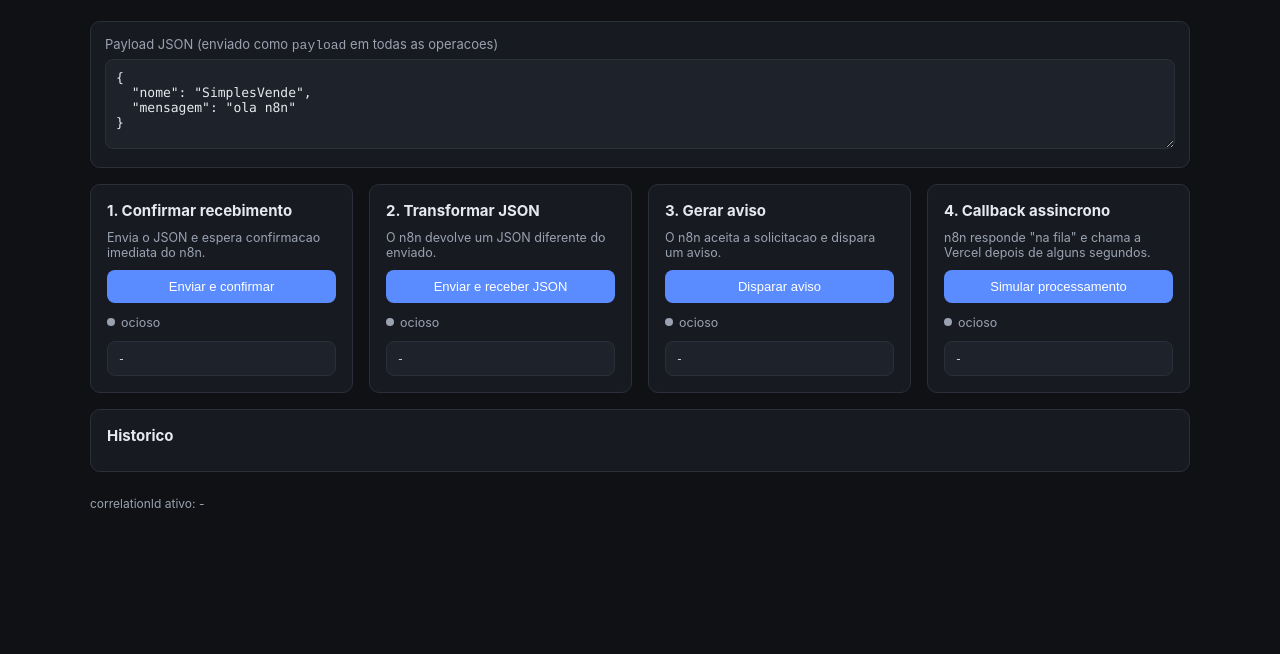
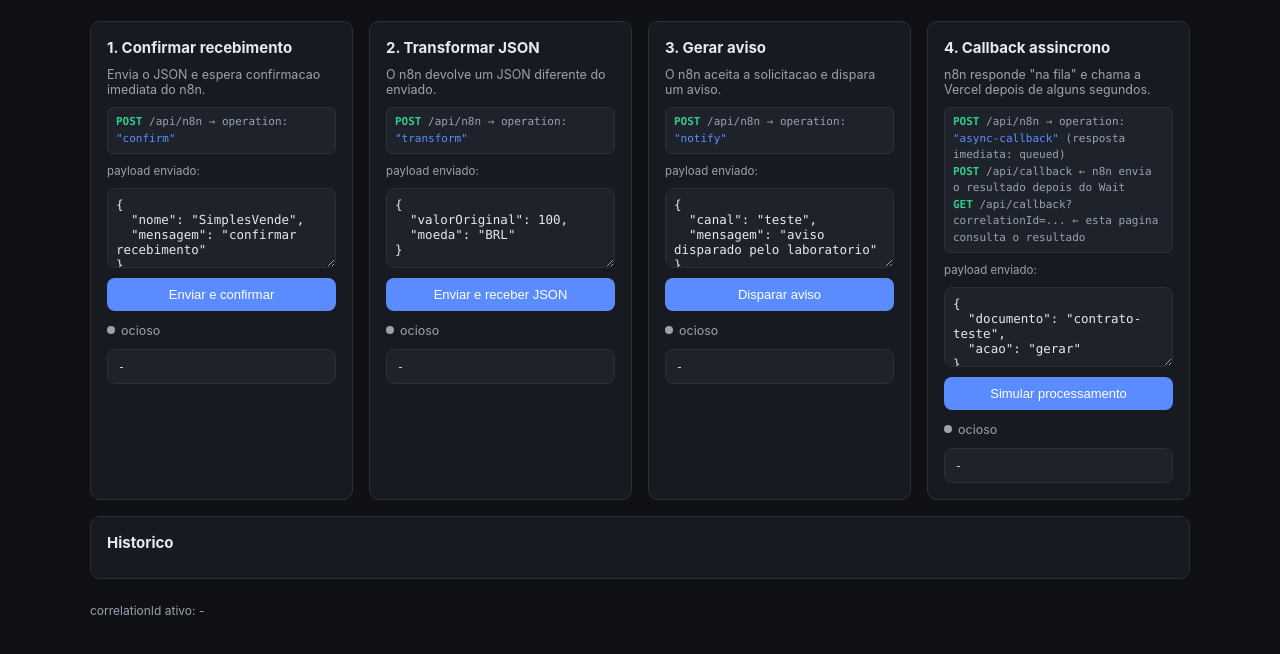
Before and after one commit to frkeletrica/SimplesVendeMini, a website: page index.html in a window 1280 px wide. Shown: the part 74-728 px from the top of the page. Drawn offline with Linux system fonts and the light colour scheme.

Commit message:
Give each test card its own endpoint label and JSON payload
Replaces the single shared JSON textarea with a per-card textarea
holding a payload example specific to that operation, plus a small
endpoint line showing exactly which route/method (and, for the
async-callback card, the inbound callback routes) is involved in
that scenario.

```diff
--- a/index.html
+++ b/index.html
@@ -38,26 +38,6 @@
     gap: 16px;
   }
 
-  .json-input {
-    background: var(--panel);
-    border: 1px solid var(--border);
-    border-radius: 10px;
-    padding: 14px;
-  }
-  .json-input label { display: block; font-size: 13px; color: var(--muted); margin-bottom: 6px; }
-  .json-input textarea {
-    width: 100%;
-    min-height: 90px;
-    resize: vertical;
-    background: var(--panel-2);
-    color: var(--text);
-    border: 1px solid var(--border);
-    border-radius: 8px;
-    padding: 10px;
-    font-family: ui-monospace, Menlo, Consolas, monospace;
-    font-size: 13px;
-  }
-
   .cards {
     display: grid;
     grid-template-columns: repeat(auto-fit, minmax(260px, 1fr));
@@ -75,6 +55,33 @@
   }
   .card h2 { margin: 0; font-size: 15px; }
   .card p.desc { margin: 0; color: var(--muted); font-size: 12.5px; }
+
+  .endpoint {
+    font-family: ui-monospace, Menlo, Consolas, monospace;
+    font-size: 11px;
+    line-height: 1.5;
+    color: var(--muted);
+    background: var(--panel-2);
+    border: 1px solid var(--border);
+    border-radius: 6px;
+    padding: 6px 8px;
+  }
+  .endpoint .method { color: var(--ok); font-weight: 600; }
+  .endpoint .op { color: var(--accent); }
+
+  .payload-label { font-size: 11.5px; color: var(--muted); margin: 0; }
+  textarea.payload {
+    width: 100%;
+    min-height: 80px;
+    resize: vertical;
+    background: var(--panel-2);
+    color: var(--text);
+    border: 1px solid var(--border);
+    border-radius: 8px;
+    padding: 8px;
+    font-family: ui-monospace, Menlo, Consolas, monospace;
+    font-size: 12.5px;
+  }
 
   button {
     background: var(--accent);
@@ -147,18 +154,16 @@
 </header>
 
 <main>
-  <div class="json-input">
-    <label for="payload">Payload JSON (enviado como <code>payload</code> em todas as operacoes)</label>
-    <textarea id="payload">{
-  "nome": "SimplesVende",
-  "mensagem": "ola n8n"
-}</textarea>
-  </div>
-
   <section class="cards">
     <div class="card">
       <h2>1. Confirmar recebimento</h2>
       <p class="desc">Envia o JSON e espera confirmacao imediata do n8n.</p>
+      <div class="endpoint"><span class="method">POST</span> /api/n8n &rarr; operation: <span class="op">"confirm"</span></div>
+      <p class="payload-label">payload enviado:</p>
+      <textarea class="payload" data-payload>{
+  "nome": "SimplesVende",
+  "mensagem": "confirmar recebimento"
+}</textarea>
       <button data-op="confirm">Enviar e confirmar</button>
       <div class="status-line"><span class="dot" data-status></span><span data-status-text>ocioso</span></div>
       <pre class="result" data-result>-</pre>
@@ -167,6 +172,12 @@
     <div class="card">
       <h2>2. Transformar JSON</h2>
       <p class="desc">O n8n devolve um JSON diferente do enviado.</p>
+      <div class="endpoint"><span class="method">POST</span> /api/n8n &rarr; operation: <span class="op">"transform"</span></div>
+      <p class="payload-label">payload enviado:</p>
+      <textarea class="payload" data-payload>{
+  "valorOriginal": 100,
+  "moeda": "BRL"
+}</textarea>
       <button data-op="transform">Enviar e receber JSON</button>
       <div class="status-line"><span class="dot" data-status></span><span data-status-text>ocioso</span></div>
       <pre class="result" data-result>-</pre>
@@ -175,6 +186,12 @@
     <div class="card">
       <h2>3. Gerar aviso</h2>
       <p class="desc">O n8n aceita a solicitacao e dispara um aviso.</p>
+      <div class="endpoint"><span class="method">POST</span> /api/n8n &rarr; operation: <span class="op">"notify"</span></div>
+      <p class="payload-label">payload enviado:</p>
+      <textarea class="payload" data-payload>{
+  "canal": "teste",
+  "mensagem": "aviso disparado pelo laboratorio"
+}</textarea>
       <button data-op="notify">Disparar aviso</button>
       <div class="status-line"><span class="dot" data-status></span><span data-status-text>ocioso</span></div>
       <pre class="result" data-result>-</pre>
@@ -183,6 +200,16 @@
     <div class="card">
       <h2>4. Callback assincrono</h2>
       <p class="desc">n8n responde "na fila" e chama a Vercel depois de alguns segundos.</p>
+      <div class="endpoint">
+        <span class="method">POST</span> /api/n8n &rarr; operation: <span class="op">"async-callback"</span> (resposta imediata: queued)<br />
+        <span class="method">POST</span> /api/callback &larr; n8n envia o resultado depois do Wait<br />
+        <span class="method">GET</span> /api/callback?correlationId=... &larr; esta pagina consulta o resultado
+      </div>
+      <p class="payload-label">payload enviado:</p>
+      <textarea class="payload" data-payload>{
+  "documento": "contrato-teste",
+  "acao": "gerar"
+}</textarea>
       <button data-op="async-callback">Simular processamento</button>
       <div class="status-line"><span class="dot" data-status></span><span data-status-text>ocioso</span></div>
       <pre class="result" data-result>-</pre>
@@ -203,7 +230,6 @@
   const MAX_LOG_ENTRIES = 50;
 
   const logEl = document.getElementById('log');
-  const payloadEl = document.getElementById('payload');
   const activeCorrelationEl = document.getElementById('active-correlation');
   const pollers = new Map();
 
@@ -353,6 +379,7 @@
     const operation = button.dataset.op;
 
     button.addEventListener('click', async () => {
+      const payloadEl = card.querySelector('[data-payload]');
       let payload;
       try {
         payload = JSON.parse(payloadEl.value);
```
